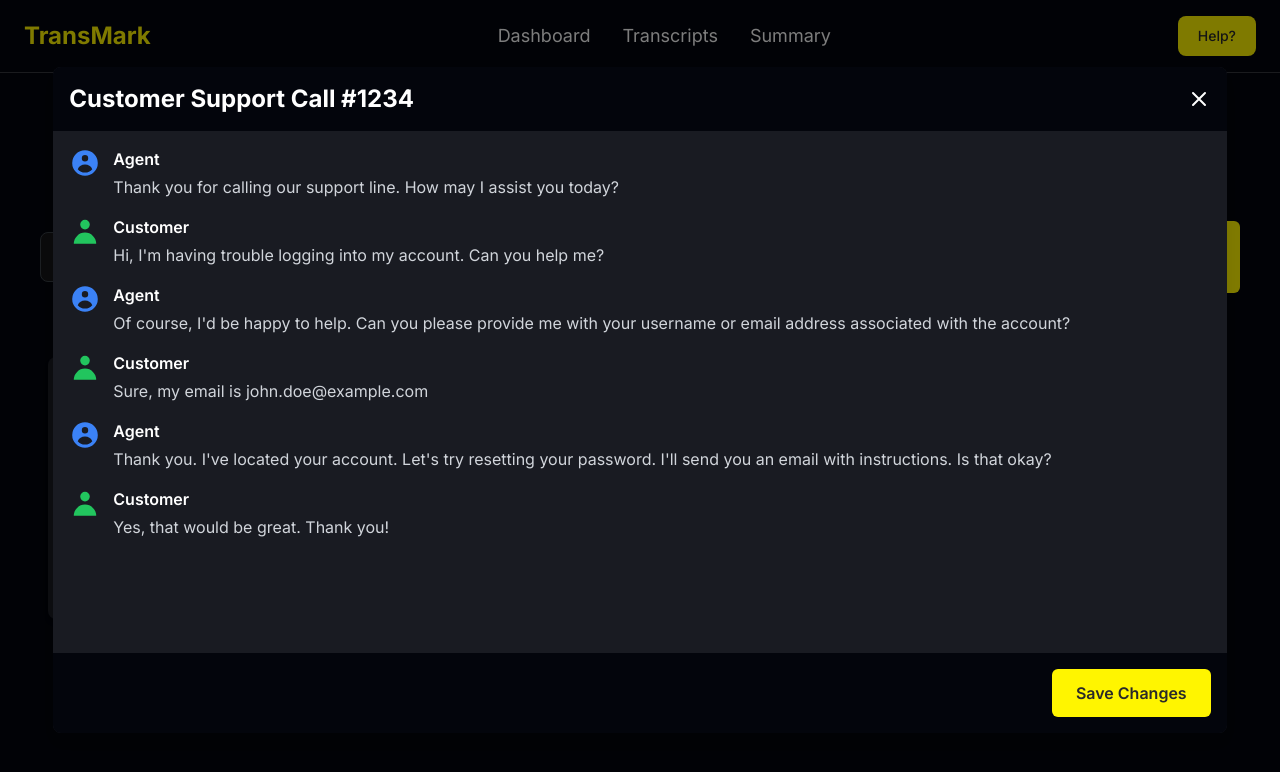
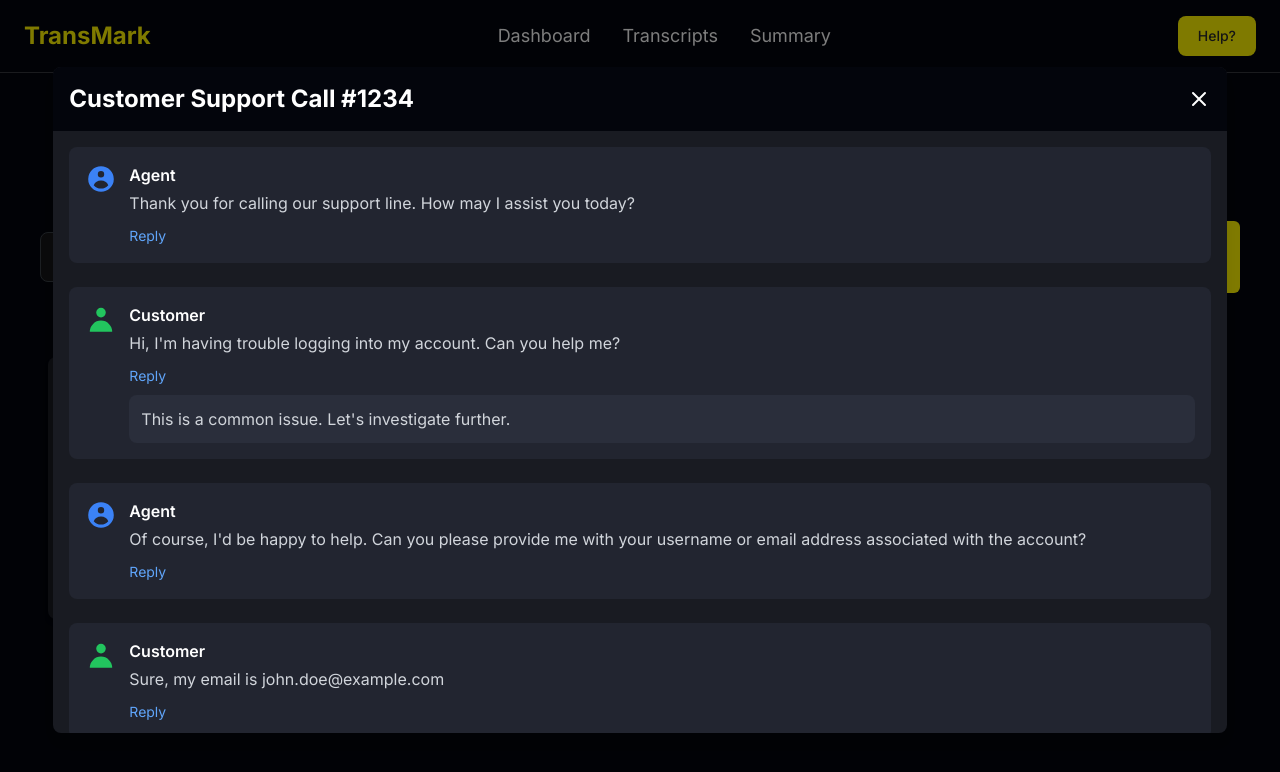
Before and after one commit to davephoenix360/TransMark, a Next.js app: page /transcripts in a window 1280 px wide. Both pictures are taken after a click on the button "Add Comment". Shown: the top 772 px of the page. Built offline with nearby package versions, Linux system fonts and the light colour scheme.

Commit message:
Fixed the ui so the user can comment on the transcript

```diff
--- a/src/app/(mainDash)/transcripts/page.tsx
+++ b/src/app/(mainDash)/transcripts/page.tsx
@@ -59,28 +59,40 @@ export default function Home() {
                     title: "Customer Support Call #1234",
                     lines: [
                       {
+                        id: "line1",
                         speaker: { name: "Agent", isAgent: true },
-                        text: "Thank you for calling our support line. How may I assist you today?"
+                        text: "Thank you for calling our support line. How may I assist you today?",
+                        comments: []
                       },
                       {
+                        id: "line2",
                         speaker: { name: "Customer", isAgent: false },
-                        text: "Hi, I'm having trouble logging into my account. Can you help me?"
+                        text: "Hi, I'm having trouble logging into my account. Can you help me?",
+                        comments: ["This is a common issue. Let's investigate further."]
                       },
                       {
+                        id: "line3",
                         speaker: { name: "Agent", isAgent: true },
-                        text: "Of course, I'd be happy to help. Can you please provide me with your username or email address associated with the account?"
+                        text: "Of course, I'd be happy to help. Can you please provide me with your username or email address associated with the account?",
+                        comments: []
                       },
                       {
+                        id: "line4",
                         speaker: { name: "Customer", isAgent: false },
-                        text: "Sure, my email is john.doe@example.com"
+                        text: "Sure, my email is john.doe@example.com",
+                        comments: []
                       },
                       {
+                        id: "line5",
                         speaker: { name: "Agent", isAgent: true },
-                        text: "Thank you. I've located your account. Let's try resetting your password. I'll send you an email with instructions. Is that okay?"
+                        text: "Thank you. I've located your account. Let's try resetting your password. I'll send you an email with instructions. Is that okay?",
+                        comments: []
                       },
                       {
+                        id: "line6",
                         speaker: { name: "Customer", isAgent: false },
-                        text: "Yes, that would be great. Thank you!"
+                        text: "Yes, that would be great. Thank you!",
+                        comments: []
                       }
                     ]
                   });
--- a/src/componenets/TranscriptEditor.tsx
+++ b/src/componenets/TranscriptEditor.tsx
@@ -1,11 +1,13 @@
-import React from 'react';
+import React, { useState } from 'react';
 
 interface TranscriptLine {
+  id: string;
   speaker: {
     name: string;
     isAgent: boolean;
   };
   text: string;
+  comments: string[];
 }
 
 interface TranscriptEditorProps {
@@ -18,6 +20,9 @@ interface TranscriptEditorProps {
 }
 
 const TranscriptEditor: React.FC<TranscriptEditorProps> = ({ isOpen, onClose, transcript }) => {
+  const [activeCommentId, setActiveCommentId] = useState<string | null>(null);
+  const [newComment, setNewComment] = useState('');
+
   if (!isOpen || !transcript) return null;
 
   const AgentIcon = () => (
@@ -32,6 +37,13 @@ const TranscriptEditor: React.FC<TranscriptEditorProps> = ({ isOpen, onClose, tr
     </svg>
   );
 
+  const handleCommentSubmit = (lineId: string) => {
+    // Add logic to save the comment
+    console.log('New comment for line', lineId, ':', newComment);
+    setNewComment('');
+    setActiveCommentId(null);
+  };
+
   return (
     <div className="fixed inset-0 bg-black bg-opacity-50 flex items-center justify-center z-50">
       <div className="bg-[#191b22] w-11/12 h-5/6 rounded-lg shadow-lg overflow-hidden flex flex-col">
@@ -44,18 +56,60 @@ const TranscriptEditor: React.FC<TranscriptEditorProps> = ({ isOpen, onClose, tr
           </button>
         </div>
         <div className="flex-grow overflow-y-auto p-4">
-          {transcript.lines.map((line, index) => (
-            <div key={index} className="flex items-start mb-4">
-              {line.speaker.isAgent ? <AgentIcon /> : <CustomerIcon />}
-              <div className="ml-3">
-                <span className="font-semibold text-white">{line.speaker.name}</span>
-                <p className="text-gray-300 mt-1">{line.text}</p>
+          {transcript.lines.map((line) => (
+            <div key={line.id} className="mb-6 bg-[#222530] p-4 rounded-lg">
+              <div className="flex items-start mb-2">
+                {line.speaker.isAgent ? <AgentIcon /> : <CustomerIcon />}
+                <div className="ml-3 flex-grow">
+                  <span className="font-semibold text-white">{line.speaker.name}</span>
+                  <p className="text-gray-300 mt-1">{line.text}</p>
+                </div>
               </div>
+              <div className="mt-2 ml-11">
+                <button
+                  className="text-blue-400 hover:text-blue-300 transition-colors duration-200 text-sm"
+                  onClick={() => setActiveCommentId(line.id)}
+                >
+                  Reply
+                </button>
+              </div>
+              {line.comments.map((comment, index) => (
+                <div key={index} className="ml-11 mt-2 bg-[#2a2e3b] p-3 rounded-lg">
+                  <p className="text-gray-300">{comment}</p>
+                </div>
+              ))}
+              {activeCommentId === line.id && (
+                <div className="ml-11 mt-4">
+                  <div className="bg-[#2a2e3b] p-4 rounded-lg shadow-inner">
+                    <textarea
+                      className="w-full p-2 rounded bg-[#343845] text-white border border-[#4a4f5e] focus:outline-none focus:border-[#596066] focus:ring-2 focus:ring-blue-500 transition-all duration-200"
+                      rows={3}
+                      placeholder="Write a comment..."
+                      value={newComment}
+                      onChange={(e) => setNewComment(e.target.value)}
+                    ></textarea>
+                    <div className="flex justify-end mt-3 space-x-2">
+                      <button
+                        className="bg-gray-600 hover:bg-gray-700 text-white px-4 py-2 rounded transition-colors duration-200 text-sm"
+                        onClick={() => {
+                          setActiveCommentId(null);
+                          setNewComment('');
+                        }}
+                      >
+                        Cancel
+                      </button>
+                      <button
+                        className="bg-blue-500 hover:bg-blue-600 text-white px-4 py-2 rounded transition-colors duration-200 text-sm"
+                        onClick={() => handleCommentSubmit(line.id)}
+                      >
+                        Comment
+                      </button>
+                    </div>
+                  </div>
+                </div>
+              )}
             </div>
           ))}
-        </div>
-        <div className="bg-[#03050c] p-4 flex justify-end">
-          <button className="btn-primary">Save Changes</button>
         </div>
       </div>
     </div>
```
